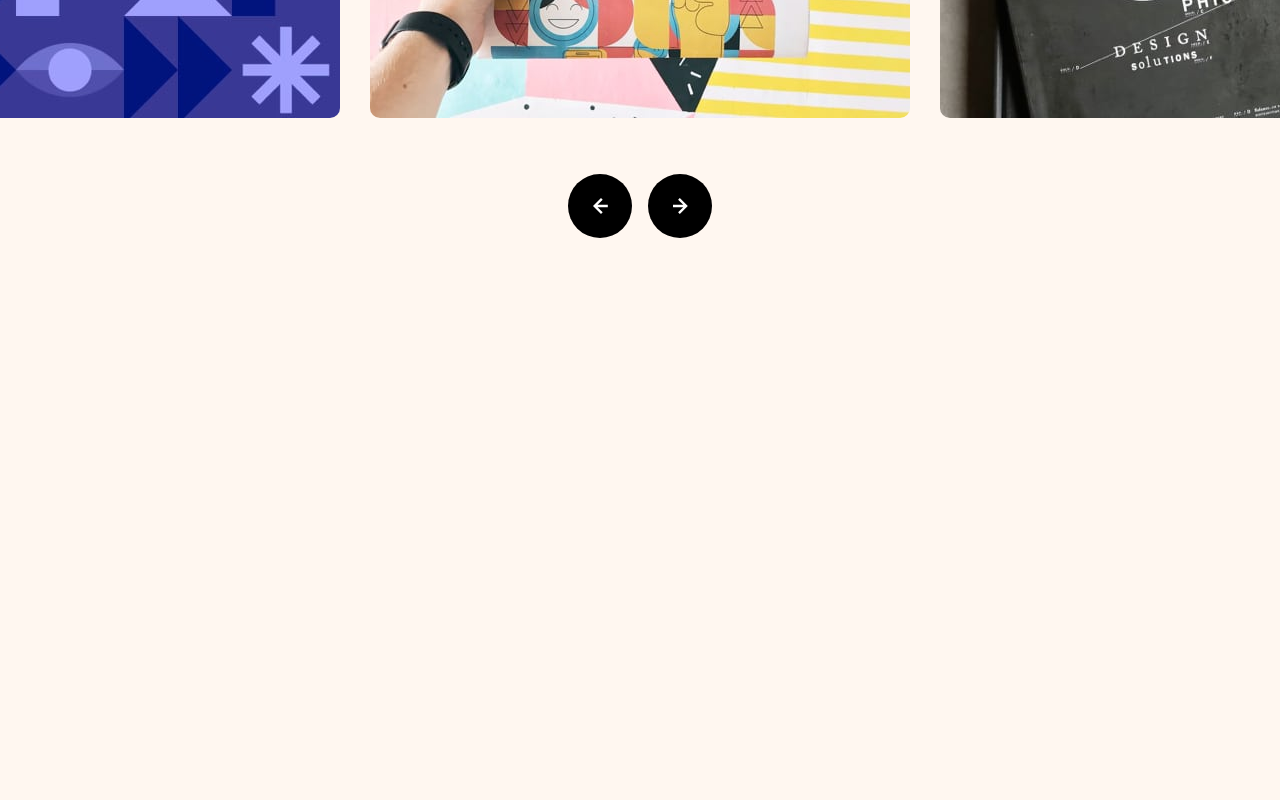
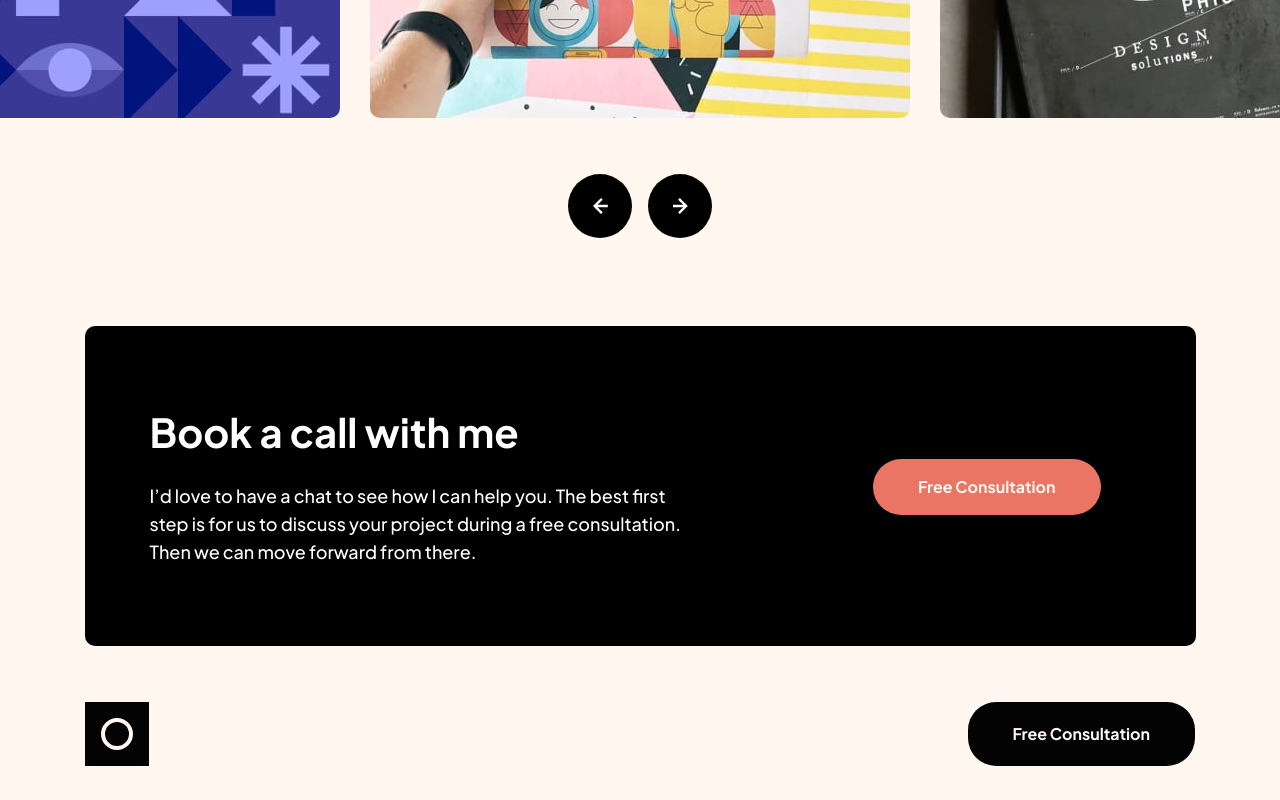
Before and after one commit to FelipeAmorimDev/Single-page-design-portfolio-react, a React (Vite) app: page / in a window 1280 px wide. Shown: the part 1788-2588 px from the top of the page. Before the commit the page ends 2114 px from the top, so only its background shows below. Built offline with nearby package versions, Linux system fonts and the light colour scheme.

Commit message:
feat: footer

```diff
--- a/src/App.jsx
+++ b/src/App.jsx
@@ -1,4 +1,7 @@
 import "./App.module.scss";
+
+import BookCall from "./Components/BookCall/BookCall";
+import Footer from "./Components/Footer/Footer";
 import Header from "./Components/Header/Header";
 import Portfolio from "./Components/Portfolio/Portfolio";
 import SectionConsultation from "./Components/SectionConsultation/SectionConsultation";
@@ -9,6 +12,8 @@ function App() {
       <Header />
       <SectionConsultation />
       <Portfolio />
+      <BookCall />
+      <Footer />
     </>
   );
 }
--- /dev/null
+++ b/src/Components/BookCall/BookCall.jsx
@@ -0,0 +1,24 @@
+import Button from "../Button/Button";
+
+import styleF from "../_fonts.module.scss";
+import style from "./BookCall.module.scss";
+
+const BookCall = () => {
+  return (
+    <section className={style.Container}>
+      <div className={style.BookCallContainer}>
+        <div>
+          <h2 className={styleF.fontM}>Book a call with me</h2>
+          <p className={styleF.fontB}>
+            I’d love to have a chat to see how I can help you. The best first
+            step is for us to discuss your project during a free consultation.
+            Then we can move forward from there.
+          </p>
+        </div>
+        <Button value="Free Consultation" classN="ButtonSecondary" />
+      </div>
+    </section>
+  );
+};
+
+export default BookCall;
--- /dev/null
+++ b/src/Components/BookCall/BookCall.module.scss
@@ -0,0 +1,40 @@
+.Container{
+  max-width: 1111px;
+  margin: 0 auto;
+  padding: 0px 16px;
+}
+.BookCallContainer{
+  background-color: #000;
+  border-radius: 10px;
+  color: #fff;
+  padding: 81px 95px 80px 65px;
+  display: flex;
+  align-items: center;
+  justify-content: space-between;
+
+  h2{
+    margin-bottom: 25px;
+    @media (max-width: 900px){
+      font-size: 32px;
+    }
+    @media (max-width: 500px){
+      font-size: 26px;
+    }
+  }
+
+  p{
+    max-width: 42ch;
+    @media (max-width: 1000px) {
+      margin-bottom: 26px;
+    }
+  }
+
+  @media (max-width: 1000px){
+    flex-direction: column;
+    text-align: center;
+  }
+
+  @media (max-width: 500px){
+    padding: 48px 24px;
+  }
+}
--- a/src/Components/Button/Button.module.scss
+++ b/src/Components/Button/Button.module.scss
@@ -1,6 +1,7 @@
 @import '../_variables.scss';
 
 .ButtonPrimary{
+  cursor: pointer;
   font-family: 'Plus Jakarta Sans', sans-serif;
   font-weight: 700;
   font-size: 16px;
@@ -20,6 +21,7 @@
 }
 
 .ButtonSecondary{
+  cursor: pointer;
   font-family: 'Plus Jakarta Sans', sans-serif;
   font-weight: 700;
   font-size: 16px;
--- /dev/null
+++ b/src/Components/Footer/Footer.jsx
@@ -0,0 +1,13 @@
+import Button from "../Button/Button"
+import { Logo } from "../Header/Logo"
+import style from "./Footer.module.scss"
+const Footer = () => {
+  return (
+    <footer className={style.FooterContainer}>
+      <Logo />
+      <Button value="Free Consultation" classN="ButtonPrimary"/>
+    </footer>
+  )
+}
+
+export default Footer
--- /dev/null
+++ b/src/Components/Footer/Footer.module.scss
@@ -0,0 +1,11 @@
+.FooterContainer{
+  max-width: 1110px;
+  margin: 56px auto 0px;
+  display: flex;
+  justify-content: space-between;
+  padding: 0px 16px 34px;
+
+  @media(max-width: 500px){
+    margin-top: 32px;
+  }
+}
--- a/src/Components/Header/Header.module.scss
+++ b/src/Components/Header/Header.module.scss
@@ -150,3 +150,10 @@
     }
   }
 }
+
+@media(max-width: 420px){
+  img{
+    width: 48px;
+    height: 48px;
+  }
+}
--- a/src/Components/Header/HeaderTop.jsx
+++ b/src/Components/Header/HeaderTop.jsx
@@ -1,13 +1,12 @@
 import Button from "../Button/Button";
 import style from "./Header.module.scss";
-import logo from "../../assets/logo.svg";
+
+import { Logo } from "./Logo";
 
 const HeaderTop = () => {
   return (
     <div className={style.HeaderTop}>
-      <a href="/">
-        <img src={logo} alt="Logo" />
-      </a>
+      <Logo />
       <Button value="Free Consultation" classN="ButtonPrimary" />
     </div>
   );
--- /dev/null
+++ b/src/Components/Header/Logo.jsx
@@ -0,0 +1,9 @@
+import logo from "../../assets/logo.svg";
+
+export const Logo = () => {
+  return (
+    <a href="/">
+      <img src={logo} alt="Logo" />
+    </a>
+  );
+};
--- a/src/Components/Slide/Slide.jsx
+++ b/src/Components/Slide/Slide.jsx
@@ -32,8 +32,8 @@ const Slide = () => {
     slideBoardRef.current.style.animation = "";
 
     intervalRef.current = setInterval(() => {
-      slideBoardRef.current.style.animation = "slideAnimation .6s";
-    }, 50);
+      slideBoardRef.current.style.animation = "slideAnimation .3s";
+    }, 5);
 
     return () => {
       clearInterval(intervalRef);
```
